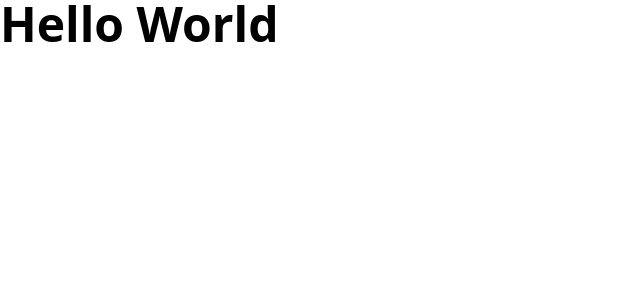
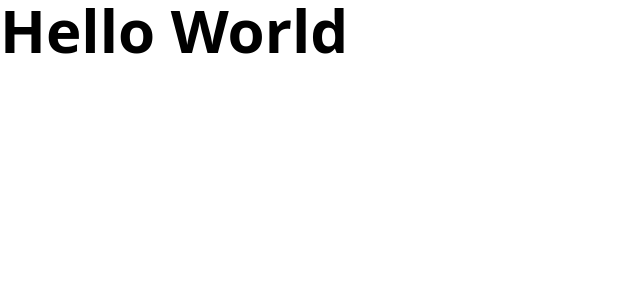
Before and after one commit to jennilaluyan/connect-in, a React (Vite) app: page / in a window 1280 px wide. Shown: the top 300 px of the page, without its empty margins (0-640 px from the left). Built offline with nearby package versions, Linux system fonts and the light colour scheme.

Commit message:
change readme file

```diff
--- a/src/App.jsx
+++ b/src/App.jsx
@@ -4,6 +4,6 @@ import './style.css'
 
 createRoot(document.getElementById('root')).render(
   <StrictMode>
-    <h1 className='font-bold text-5xl'>Hello World</h1>
+    <h1 className='font-bold text-6xl'>Hello World</h1>
   </StrictMode>,
 )
```
